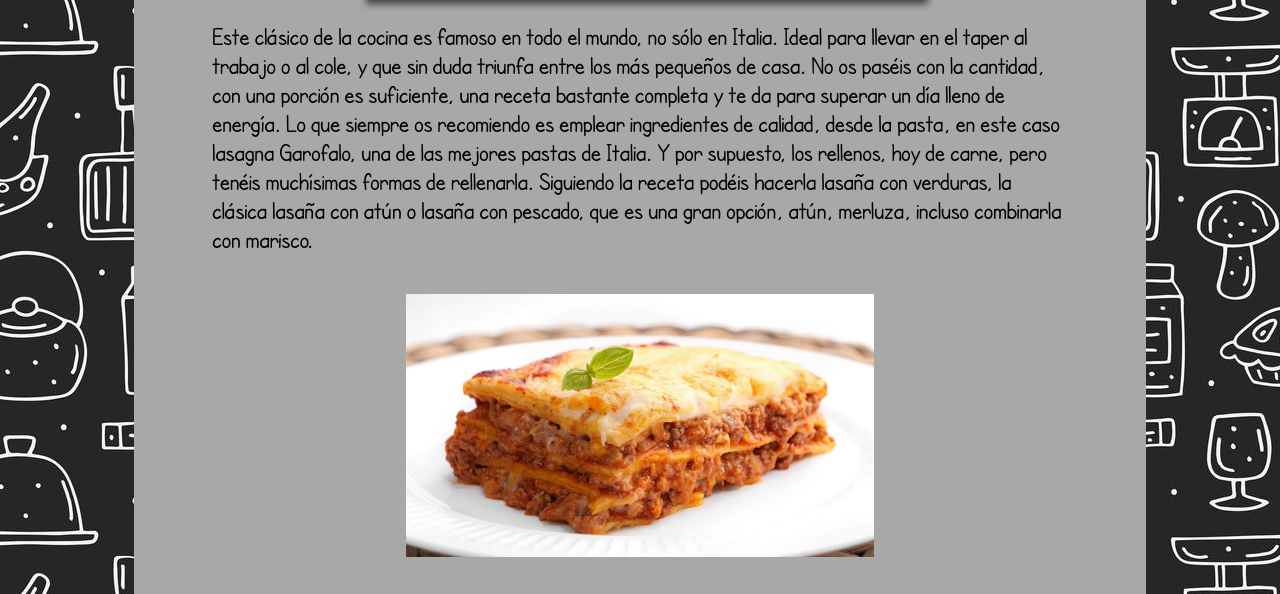
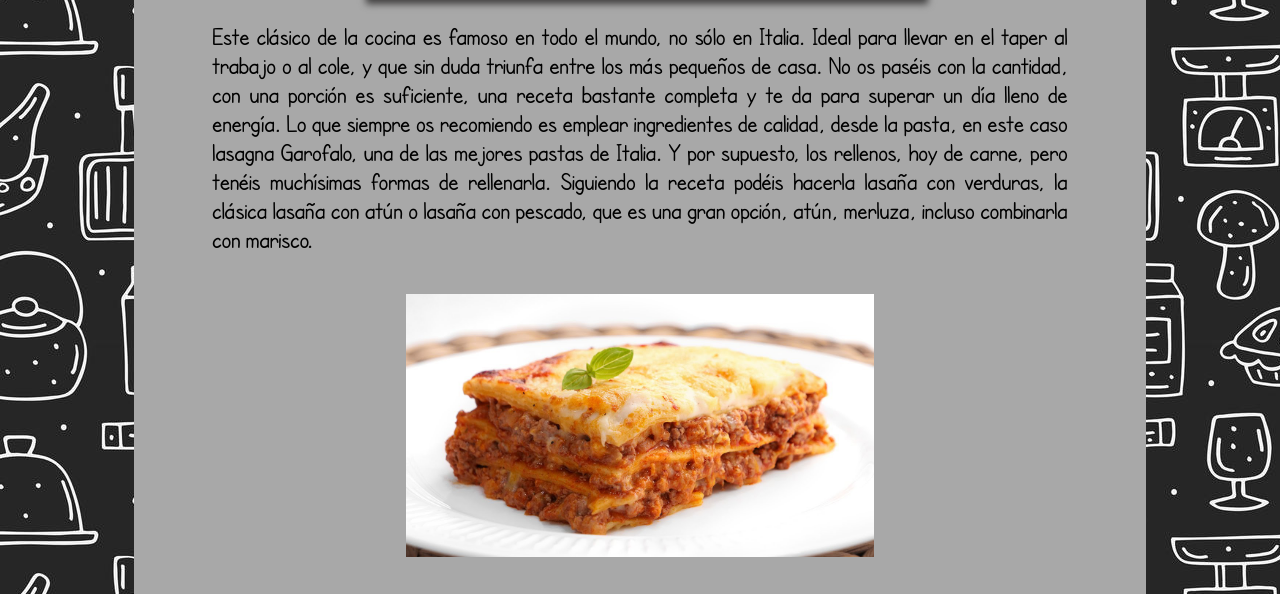
Before and after one commit to jbechcas/portfolio, a plain HTML site: page receta/lasaña.html in a window 1280 px wide. Shown: the part 148-742 px from the top of the page. Drawn offline with Linux system fonts and the light colour scheme.

```diff
--- a/css/lasaña.css
+++ b/receta/css/lasaña.css
@@ -21,7 +21,8 @@
 
 body {background-image:url(../img/fondo.jpg);
     font-family: textonormal;
-    font-size: 1.6em;}
+    font-size: 1.6em;
+    text-align: justify;}
 #wrapper{background-color: rgb(168, 168, 168);
     width: 80%;
     margin: auto;
@@ -43,6 +44,7 @@
     margin: auto;
     padding: 10px;
     text-shadow: 3px 3px 4px rgb(0, 0, 0);
+
 }
 h1 {font-size: 2.1em;}
 h2 {font-size: 2.1em;}
--- a/lasaña.html
+++ b/receta/lasaña.html
@@ -3,8 +3,10 @@
 <head>
     <meta charset="UTF-8">
     <meta name="viewport" content="width=device-width, initial-scale=1.0">
-    <title>Mis recetas favoritas - Huevo-Frito</title>
+    <title>Mi Receta Lasaña</title>
     <link rel="stylesheet" href="./css/lasaña.css">
+    <link rel="shortcut icon" href="./img/favicon-img.png">
+
 </head>
 <body>
     <div id="wrapper">
```
Also changed, not shown: receta/fonts/BlubyKids-Regular.otf (renamed from fonts/BlubyKids-Regular.otf), receta/fonts/SFCartoonistHand.ttf (renamed from fonts/SFCartoonistHand.ttf), receta/img/favicon-img.png (added), receta/img/fondo.jpg (renamed from img/fondo.jpg), receta/img/lasana.jpeg (renamed from img/lasana.jpeg).
